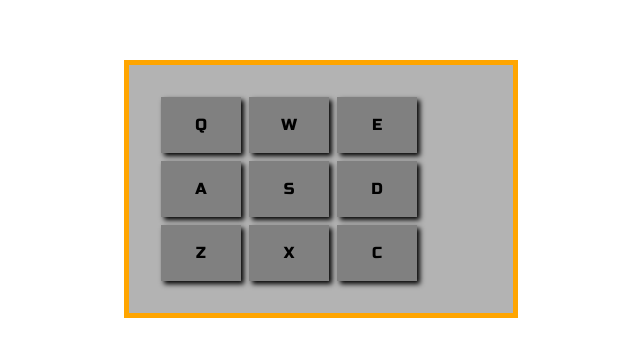
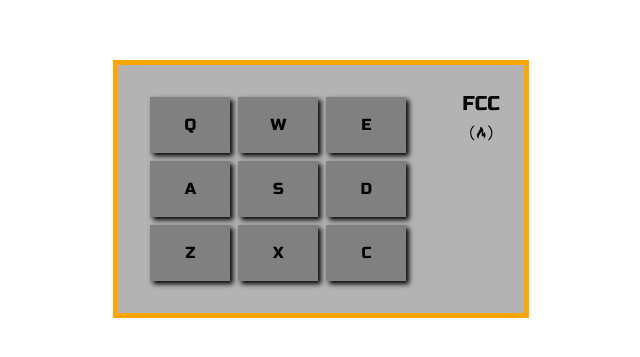
Before and after one commit to Abdullah6346/Drum-Machine, a React (Vite) app: page / in a window 1280 px wide. Shown: the part 211-568 px from the top of the page, without its empty margins (319-959 px from the left). Built offline with nearby package versions, Linux system fonts and the light colour scheme.

Commit message:
feat: Icons For Free Code Camp Added

```diff
--- a/package.json
+++ b/package.json
@@ -10,6 +10,8 @@
     "preview": "vite preview"
   },
   "dependencies": {
+    "@fortawesome/free-brands-svg-icons": "^6.6.0",
+    "@fortawesome/react-fontawesome": "^0.2.2",
     "react": "^18.3.1",
     "react-dom": "^18.3.1"
   },
--- a/src/App.css
+++ b/src/App.css
@@ -74,3 +74,14 @@
   background-color: orange;
   box-shadow: 3px 2px 22px 1px rgba(0, 0, 0, 0.24);
 }
+.innerlogo {
+  font-style: italic;
+  font-weight: bold;
+  font-size: 20px;
+  color: black;
+}
+.log_free_code_camp::before {
+  content: "\f2c5";
+  color: black;
+  font-weight: 900;
+}
--- a/src/App.tsx
+++ b/src/App.tsx
@@ -1,5 +1,8 @@
 import { MouseEventHandler, useEffect } from "react";
 import "./App.css";
+import { FontAwesomeIcon } from "@fortawesome/react-fontawesome";
+import { faFreeCodeCamp } from "@fortawesome/free-brands-svg-icons";
+
 function App() {
   const handleclick: MouseEventHandler<HTMLDivElement> = (event) => {
     const target = event.currentTarget as HTMLElement;
@@ -28,7 +31,7 @@ function App() {
 
   return (
     <>
-      <div id="drum-machine" className="dru-wrap min-w-min  ">
+      <div id="drum-machine" className="dru-wrap flex min-w-min  ">
         <div id="display" className="display p-[2rem] max-w-max">
           <div className="drum-pad " onClick={handleclick}>
             <audio
@@ -103,6 +106,12 @@ function App() {
             C
           </div>
         </div>
+        <div className="logo">
+          <div className="innerlogo">
+            FCC
+            <FontAwesomeIcon icon={faFreeCodeCamp} />
+          </div>
+        </div>
       </div>
     </>
   );
```
Also changed, not shown: 1 other file (tests, documents, lock files or other folders).
